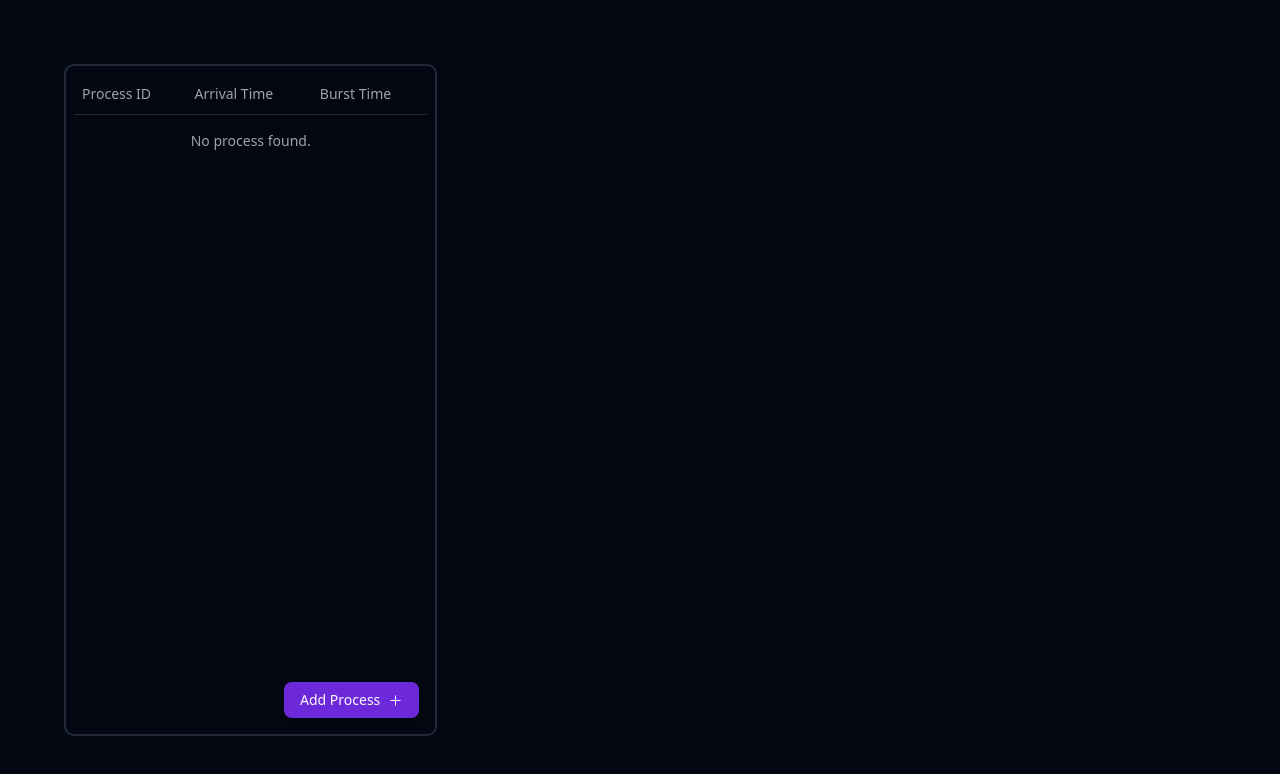
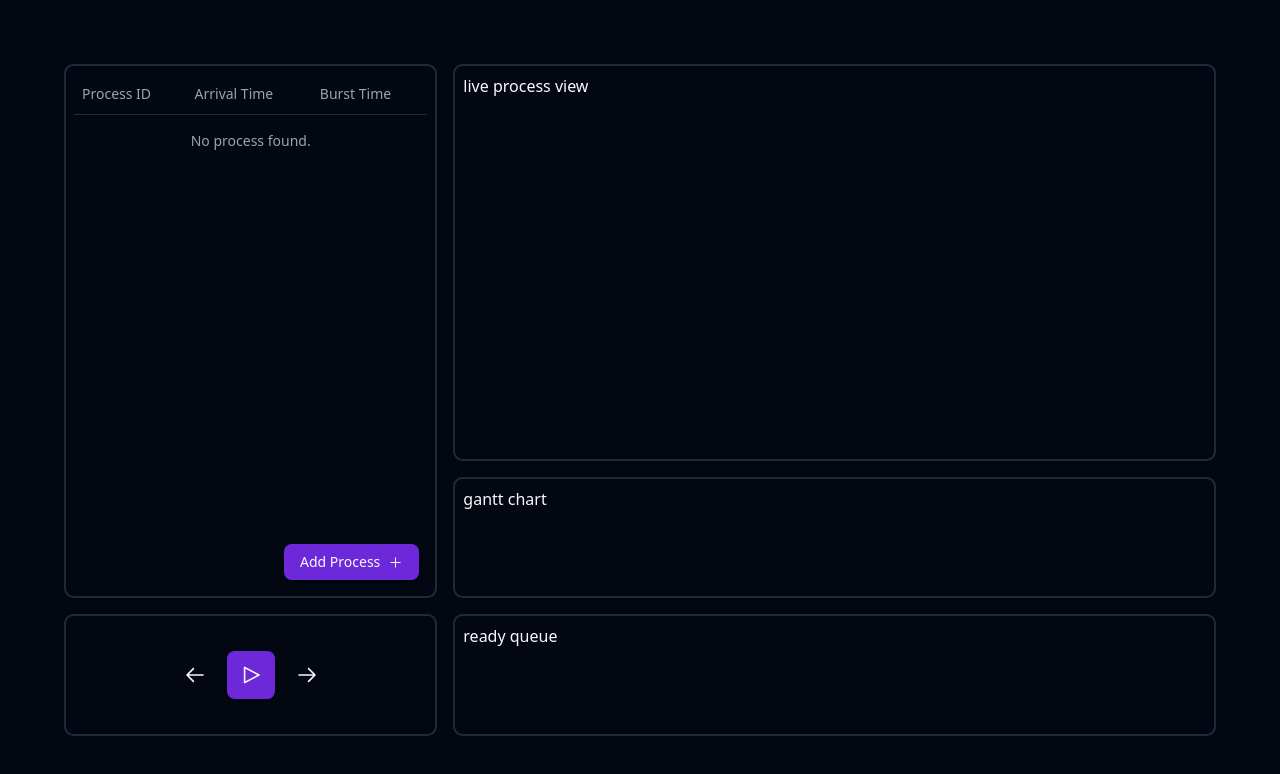
Before and after one commit to Nirlep5252/scheduling-algorithms, a React (Vite) app: page / in a window 1280 px wide. Shown: the top 774 px of the page. Built offline with nearby package versions, Linux system fonts and the light colour scheme.

Commit message:
feat: add (almost) final grid layout

```diff
--- a/src/App.tsx
+++ b/src/App.tsx
@@ -1,4 +1,8 @@
 import { ProcessManager } from "@/components/process-manager/index";
+import { SimulationController } from "./components/simulation-controller";
+import { GanttChart } from "./components/gantt-chart";
+import { ReadyQueue } from "./components/ready-queue";
+import { LiveProcessView } from "./components/live-process-table";
 
 // Terminology:
 // - Arrival Time
@@ -16,8 +20,12 @@ import { ProcessManager } from "@/components/process-manager/index";
 
 function App() {
   return (
-    <div className="w-screen h-screen bg-background grid grid-cols-3 grid-rows-3 gap-4 p-16">
-      <ProcessManager className="col-span-1 row-span-3" />
+    <div className="w-screen h-screen bg-background grid grid-cols-3 grid-rows-5 gap-4 p-16 [&>*]:rounded-lg [&>*]:border-2 [&>*]:border-accent [&>*]:p-2">
+      <ProcessManager className="col-span-1 row-span-4" />
+      <LiveProcessView className="col-span-2 row-span-3" />
+      <GanttChart className="col-span-2 row-span-1" />
+      <SimulationController />
+      <ReadyQueue className="col-span-2 row-span-1" />
     </div>
   );
 }
--- a/src/components/gantt-chart.tsx
+++ b/src/components/gantt-chart.tsx
@@ -1,7 +1,10 @@
+import { cn } from "@/lib/utils";
 import React from "react";
 
-interface Props {}
+interface Props {
+  className?: string;
+}
 
-export const GanttChart: React.FC<Props> = () => {
-  return <></>;
+export const GanttChart: React.FC<Props> = (props) => {
+  return <div className={cn(props.className)}>gantt chart</div>;
 };
--- /dev/null
+++ b/src/components/live-process-table.tsx
@@ -0,0 +1,10 @@
+import { cn } from "@/lib/utils";
+import React from "react";
+
+interface Props {
+  className?: string;
+}
+
+export const LiveProcessView: React.FC<Props> = (props) => {
+  return <div className={cn(props.className)}>live process view</div>;
+};
--- a/src/components/process-manager/index.tsx
+++ b/src/components/process-manager/index.tsx
@@ -9,12 +9,7 @@ interface Props {
 
 export const ProcessManager: React.FC<Props> = (props) => {
   return (
-    <div
-      className={cn(
-        props.className,
-        "rounded-lg border-2 border-accent p-2 relative"
-      )}
-    >
+    <div className={cn(props.className, "relative")}>
       <AddProcess />
       <ProcessTable />
     </div>
--- a/src/components/ready-queue.tsx
+++ b/src/components/ready-queue.tsx
@@ -1,7 +1,10 @@
+import { cn } from "@/lib/utils";
 import React from "react";
 
-interface Props {}
+interface Props {
+  className?: string;
+}
 
-export const ReadyQueue: React.FC<Props> = () => {
-  return <></>;
+export const ReadyQueue: React.FC<Props> = (props) => {
+  return <div className={cn(props.className)}>ready queue</div>;
 };
--- /dev/null
+++ b/src/components/simulation-controller.tsx
@@ -0,0 +1,32 @@
+import React from "react";
+import { Button } from "@/components/ui/button";
+import { ArrowLeftIcon, ArrowRightIcon, PlayIcon } from "@radix-ui/react-icons";
+import { cn } from "@/lib/utils";
+
+interface Props {
+  className?: string;
+}
+
+export const SimulationController: React.FC<Props> = (props) => {
+  return (
+    <div
+      className={cn(
+        props.className,
+        "flex flex-col items-center justify-center"
+      )}
+    >
+      <div className="algo-selector"></div>
+      <div className="controls flex items-center justify-center gap-2">
+        <Button variant={"ghost"} size="icon" className="w-12 h-12">
+          <ArrowLeftIcon className="w-6 h-6" />
+        </Button>
+        <Button size="icon" className="w-12 h-12">
+          <PlayIcon className="w-6 h-6" />
+        </Button>
+        <Button variant={"ghost"} size="icon" className="w-12 h-12">
+          <ArrowRightIcon className="w-6 h-6" />
+        </Button>
+      </div>
+    </div>
+  );
+};
```
